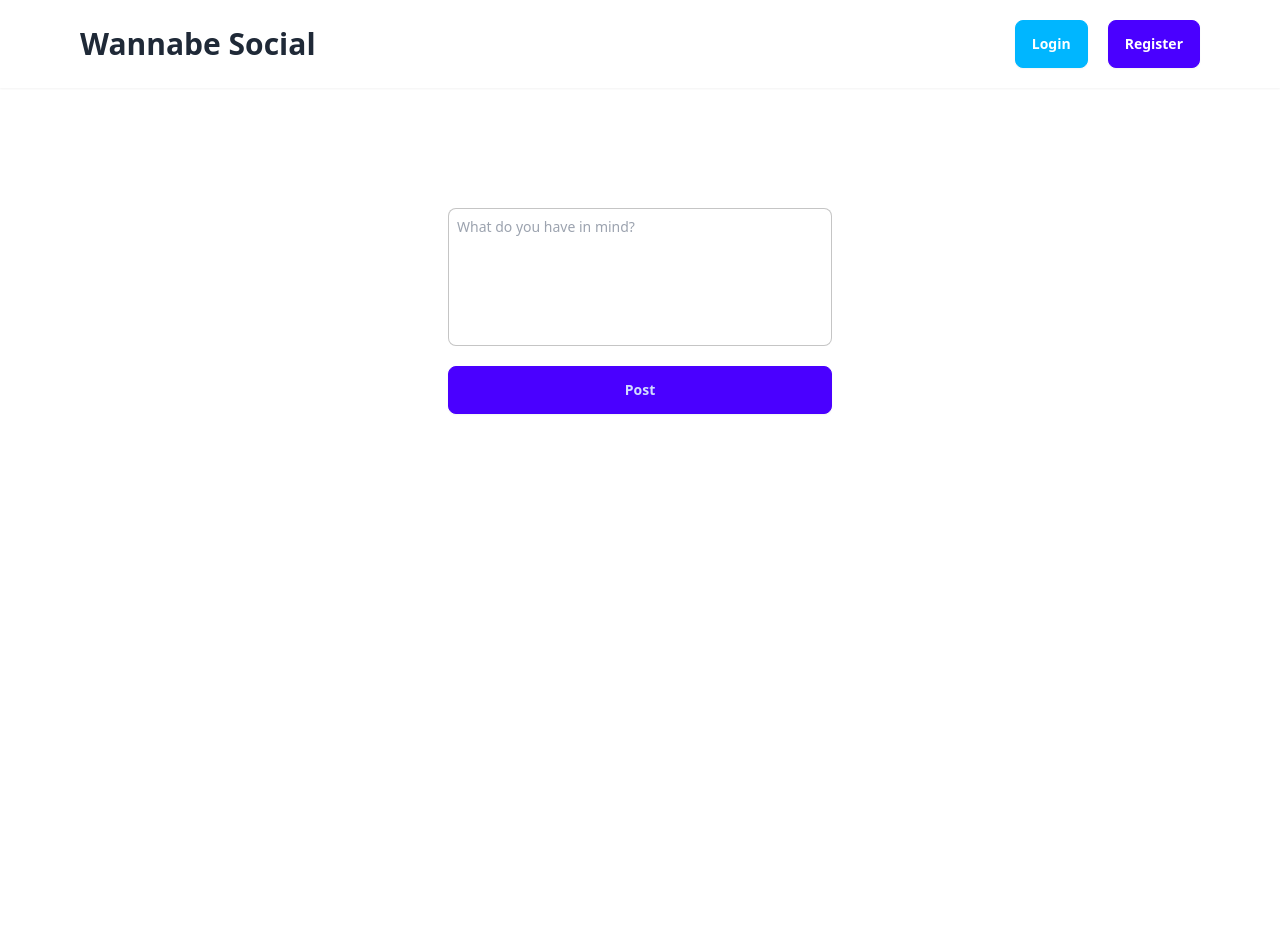
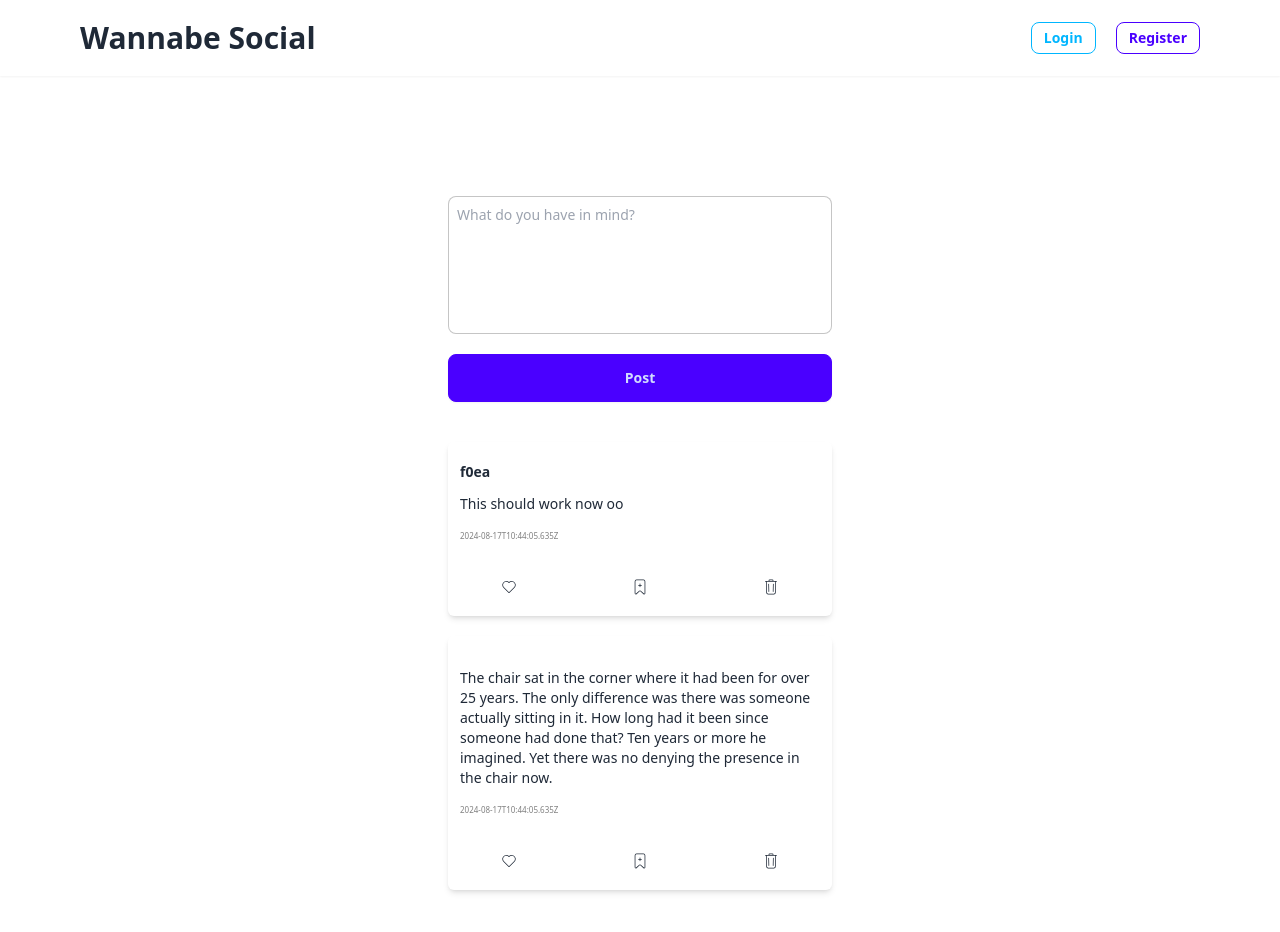
Before and after one commit to AkhatorEnosa/social-app, a React (Vite) app: page / in a window 1280 px wide. Shown: the top 932 px of the page. Before the commit the page ends 800 px from the top, so only its background shows below. Built offline with nearby package versions, Linux system fonts and the light colour scheme; data requests are answered from the project's data file.

Commit message:
Fetch posts

```diff
--- a/data/db.json
+++ b/data/db.json
@@ -1,36 +1,40 @@
 {
-  "posts": [
-    {
-      "id": "21",
-      "title": "his should work now",
-      "body": "This should work now oo",
-      "reactions": {
-        "likes": 0,
-        "dislikes": 0
-      },
-      "datetime": "2024-08-17T10:44:05.635Z",
-      "user_id": 1
-    },
-    {
-      "id": "54",
-      "title": "kbjkbkj",
-      "body": "jkbjkbkj",
-      "reactions": {
-        "likes": 0,
-        "dislikes": 0
-      },
-      "datetime": "2024-08-19T15:14:17.915Z",
-      "user_id": 1
-    }
-  ],
   "users": [
     {
       "id": "f0ea",
       "name": "Akhator Osakhogba",
       "u_name": "Gosab",
       "email": "aosakhogba@gmail.com",
-      "password": "pass1234",
-      "loggedIn": false
+      "password": "pass1234"
+    },
+    {
+      "id": "497b",
+      "name": "Osakhogba Akhator",
+      "u_name": "Aosa",
+      "email": "gosab1@yandex.com",
+      "password": "camiseta#"
+    }
+  ],
+  "posts": [
+    {
+      "id": "21",
+      "body": "This should work now oo",
+      "reactions": {
+        "likes": 0,
+        "bookmarks": 0
+      },
+      "datetime": "2024-08-17T10:44:05.635Z",
+      "user_id": "f0ea"
+    },
+    {
+      "id": "29",
+      "body": "The chair sat in the corner where it had been for over 25 years. The only difference was there was someone actually sitting in it. How long had it been since someone had done that? Ten years or more he imagined. Yet there was no denying the presence in the chair now.",
+      "reactions": {
+        "likes": 1,
+        "bookmarks": 1
+      },
+      "datetime": "2024-08-17T10:44:05.635Z",
+      "userId": "497b"
     }
   ],
   "likes": [
--- a/src/Home.jsx
+++ b/src/Home.jsx
@@ -1,16 +1,17 @@
 import { useEffect, useState } from "react"
 import PostCard from "./components/PostCard"
 import Navbar from "./components/Navbar"
-import { useDispatch } from "react-redux"
-import { getCurrUser, logout } from "./components/api/apiSlice"
-import { useNavigate } from "react-router-dom"
+import { useDispatch, useSelector } from "react-redux"
+import { getCurrUser } from "./components/api/apiSlice"
+import { fetchPosts } from "./components/api/PostSlice"
 
 const Home = () => {
   const [newPost, setNewPost] = useState("")
-  const navigate = useNavigate();
+  const [name, setName] = useState('')
 
-  const [name, setName] = useState('')
   const dispatch = useDispatch()
+  const posts = useSelector((state) => state.post)
+
   useEffect(()=> {
     dispatch(getCurrUser)
     if(getCurrUser()) {
@@ -18,6 +19,12 @@ const Home = () => {
     } else {
       setName('')
     }
+  }, [dispatch])
+
+  useEffect(() => {
+    setTimeout(() => {
+      dispatch(fetchPosts())
+    }, 2000);
   }, [dispatch])
 
   const handleSubmit = (e) => {
@@ -38,12 +45,6 @@ const Home = () => {
       console.log()
   }
 
-  const handleLogout = () => {
-    dispatch(logout())
-    setName('')
-    navigate('/login')
-  }
-
   const newPostForm =
 
         <div className="w-full flex flex-col gap-10 justify-center items-center">
@@ -57,19 +58,23 @@ const Home = () => {
           </form>
         </div>
 
-  // let content = posts.map(post => {
-  //      <PostCard key={post.id} userId={post.user_id} postContent={post.body} datetime={post.datetime} postId={post.id}
-  //     deletePost={''}
-  //     />})
+  let content = posts.isLoading == false && posts.posts !== null ? posts.posts.map(post => (
+       <PostCard key={post.id} userId={post.user_id} postContent={post.body} datetime={post.datetime} postId={post.id}
+      deletePost={''}
+      />)) :  <div className="w-full h-56 flex flex-col justify-center items-center"><span className="loading loading-dots loading-lg "></span></div>
       // ()=>deletePost({ id: post.id})
 
   return (
     <div className="w-full flex flex-col items-center gap-10">
-        <Navbar params={name} handleLogout={handleLogout}/>
+        <Navbar params={name}/>
         <div className="w-96 flex flex-col items-center py-20 gap-10">
 
           {newPostForm}
-          {/* {content} */}
+          {/* {posts.loading ? console.log("loading") : posts.posts.map(post => console.log(post.id))} */}
+          {/* {console.log(posts.posts)} */}
+          <div className="cards flex flex-col gap-5 justify-center items-center">
+            {content}
+          </div>
         </div>
     </div>
   )
--- a/src/Login.jsx
+++ b/src/Login.jsx
@@ -1,7 +1,7 @@
 import { useState } from "react"
 import Navbar from "./components/Navbar"
 import { Link, useNavigate } from "react-router-dom"
-import { useDispatch } from "react-redux"
+import { useDispatch, useSelector } from "react-redux"
 import { login } from "./components/api/apiSlice"
 
 const Login = () => {
@@ -9,6 +9,8 @@ const Login = () => {
 
     const [email, setEmail] = useState("")
     const [password, setPassword] = useState("")
+
+    const {loading} = useSelector((state) => state.user)
 
     const dispatch = useDispatch()
 
@@ -44,7 +46,7 @@ const Login = () => {
             <h1 className="text-2xl font-medium">Login</h1>
                 <input type="email" name="email" id="email" value={email} placeholder="Email Address" className="input input-bordered input-md" onChange={(e)=>setEmail(e.target.value)}/>
                 <input type="password" name="password" id="password" value={password} placeholder="Password" className="input input-bordered input-md" autoComplete="" onChange={(e)=>setPassword(e.target.value)}/>
-                <button className="btn btn-primary" onClick={handleSubmit}>Login</button></>
+                <button className="btn btn-primary" onClick={handleSubmit}>{loading ? 'Loading' : 'Login'}</button></>
         </div>
         <p className="text-xs">Don&lsquo;t have an account? <Link to="/register" className="text-blue-500 cursor-pointer">Register</Link></p>
     </div>
--- a/src/Register.jsx
+++ b/src/Register.jsx
@@ -19,8 +19,7 @@ const Register = () => {
             name,
             u_name,
             email,
-            password,
-            loggedIn : false
+            password
         })).then(action => {
             localStorage.setItem("user", JSON.stringify({
                 id: action.payload.id,
--- a/src/components/Navbar.jsx
+++ b/src/components/Navbar.jsx
@@ -1,25 +1,38 @@
 /* eslint-disable react/prop-types */
-import { Link } from "react-router-dom"
+import { Link, useNavigate } from "react-router-dom"
+import { getCurrUser, logout } from "./api/apiSlice"
+import { useDispatch } from "react-redux"
+import { useEffect, useState } from "react"
 
-const Navbar = ({params, handleLogout}) => {
-  // const {
-  //   data: users } = useGetUserQuery();
-  // // let content;
+const Navbar = () => {
 
-  // const findUser = users.find(user => user.u_name == id)
+  const [name, setName] = useState('')
+  const dispatch = useDispatch()
+  const navigate = useNavigate()
 
-  // if(findUser) {
-  //     console.log(findUser)
-  // }
+  useEffect(()=> {
+    dispatch(getCurrUser)
+    if(getCurrUser()) {
+      setName(getCurrUser().name)
+    } else {
+      setName('')
+    }
+  }, [dispatch])
+
+  const handleLogout = () => {
+    dispatch(logout())
+    setName('')
+    navigate('/login')
+  }
 
   return (
     <header className='w-full flex justify-between items-center px-20 py-5 shadow-sm'>
-        <h1 className='text-3xl font-black'>Wannabe Social</h1>
+        <Link to='/'> <h1 className='text-3xl font-black'>Wannabe Social</h1> </Link>
         <ul className='flex gap-5 justify-center items-center text-sm font-medium'>
-          { params ? <><li className="tracking-tight">{params}</li> <button className="btn btn-error text-white btn-sm" onClick={handleLogout}>Logout</button></> :
+           { name ? <><li className="tracking-tight">{name}</li> <button className="btn btn-error btn-outline text-white btn-sm" onClick={handleLogout}>Logout</button></> :
             <>
-              <Link to={'/login'}><li className="btn btn-info text-white">Login</li></Link>
-              <Link to={'/register'}><li className="btn btn-primary text-white">Register</li></Link>
+              <Link to={'/login'}><li className="btn btn-info btn-outline btn-sm text-white">Login</li></Link>
+              <Link to={'/register'}><li className="btn btn-primary btn-outline btn-sm text-white">Register</li></Link>
             </>
           }
         </ul>
--- a/src/components/PostCard.jsx
+++ b/src/components/PostCard.jsx
@@ -10,7 +10,9 @@ const PostCard = ({userId, postContent, deletePost, datetime, postId}) => {
         <div className="w-full flex gap-2 justify-between items-center pt-5 px-10 text-lg">
             <CiHeart className="hover:text-green-700"/>
             <CiBookmarkPlus className="hover:text-blue-600"/>
-            <CiTrash onClick={deletePost} className="hover:text-red-700" title={postId}/>
+            <CiTrash
+            //  onClick={deletePost} ÷\
+             className="hover:text-red-700" title={postId}/>
         </div>
     </div>
   )
--- /dev/null
+++ b/src/components/api/PostSlice.js
@@ -0,0 +1,41 @@
+import { createAsyncThunk, createSlice } from "@reduxjs/toolkit";
+import axios from "axios";
+
+let initialState = {
+    isLoading: false,
+    posts: null,
+    error: false
+}
+
+export const fetchPosts  = createAsyncThunk("user/post", async() => {
+        try {
+            const res = await axios.get('http://localhost:1997/posts')
+            // console.log(res.data)
+            return res.data
+        } catch (err) {
+            return err
+        }
+})
+
+const PostSlice = createSlice({
+    name: 'posts',
+    initialState,
+    extraReducers: builder => {
+        builder
+            .addCase(fetchPosts.pending, (state) => {
+                state.isLoading = true,
+                state.posts = null
+            })
+            .addCase(fetchPosts.fulfilled, (state, action) => {
+                state.isLoading = false,
+                state.posts = action.payload
+            })
+            .addCase(fetchPosts.rejected, (state) => {
+                state.isLoading = false,
+                state.posts = null,
+                state.error = true
+            })
+    }
+})
+
+export default PostSlice.reducer
--- a/src/components/api/apiSlice.js
+++ b/src/components/api/apiSlice.js
@@ -56,24 +56,28 @@ const apiSlice = createSlice({
     extraReducers: builder => {
         builder
             .addCase(register.pending, state => {
-                state.loading = true
+                state.isLoading = true
             })
             .addCase(register.fulfilled, (state,action) => {
-                state.loading = false,
+                state.isLoading = false,
                 state.user = action.payload
             })
             .addCase(register.rejected, (state) => {
-                state.loading = false
+                state.isLoading = false
             })
             .addCase(login.pending, state => {
-                state.loading = true
+                state.isLoading = true
             })
             .addCase(login.fulfilled, (state,action) => {
-                state.loading = false,
+                state.isLoading = false,
                 state.user = action.payload
             })
             .addCase(login.rejected, (state) => {
-                state.loading = false
+                state.isLoading = false
+            })
+            .addCase(logout.fulfilled, (state) => {
+                state.isLoading = false,
+                state.user = undefined
             })
     }
 })
--- a/src/store.js
+++ b/src/store.js
@@ -1,8 +1,10 @@
 import { configureStore } from "@reduxjs/toolkit";
 import apiReducer from '../src/components/api/apiSlice'
+import postReducer from '../src/components/api/PostSlice'
 
 export const store = configureStore({
     reducer: {
-        user: apiReducer
+        user: apiReducer,
+        post: postReducer
     }
 })
```
